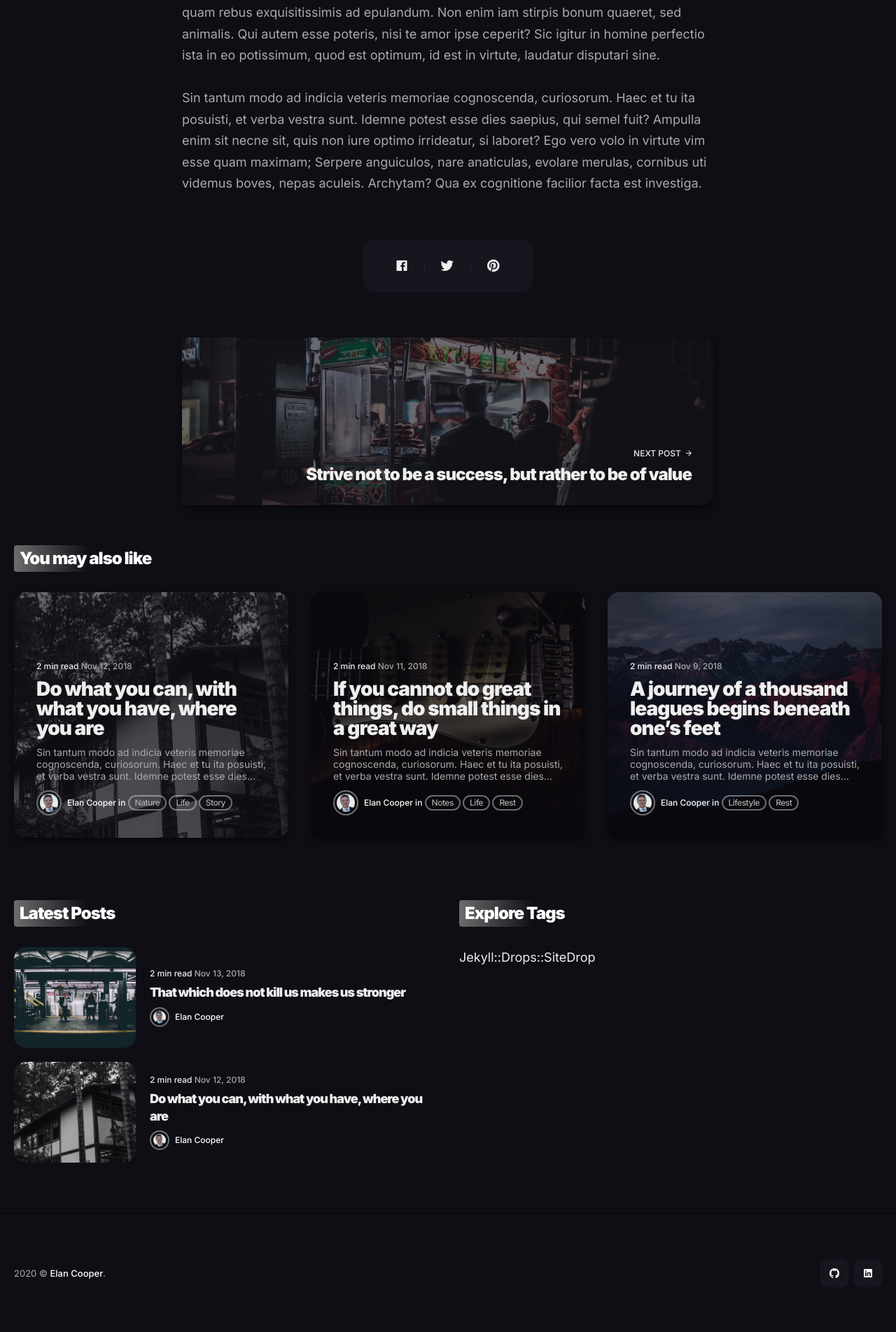
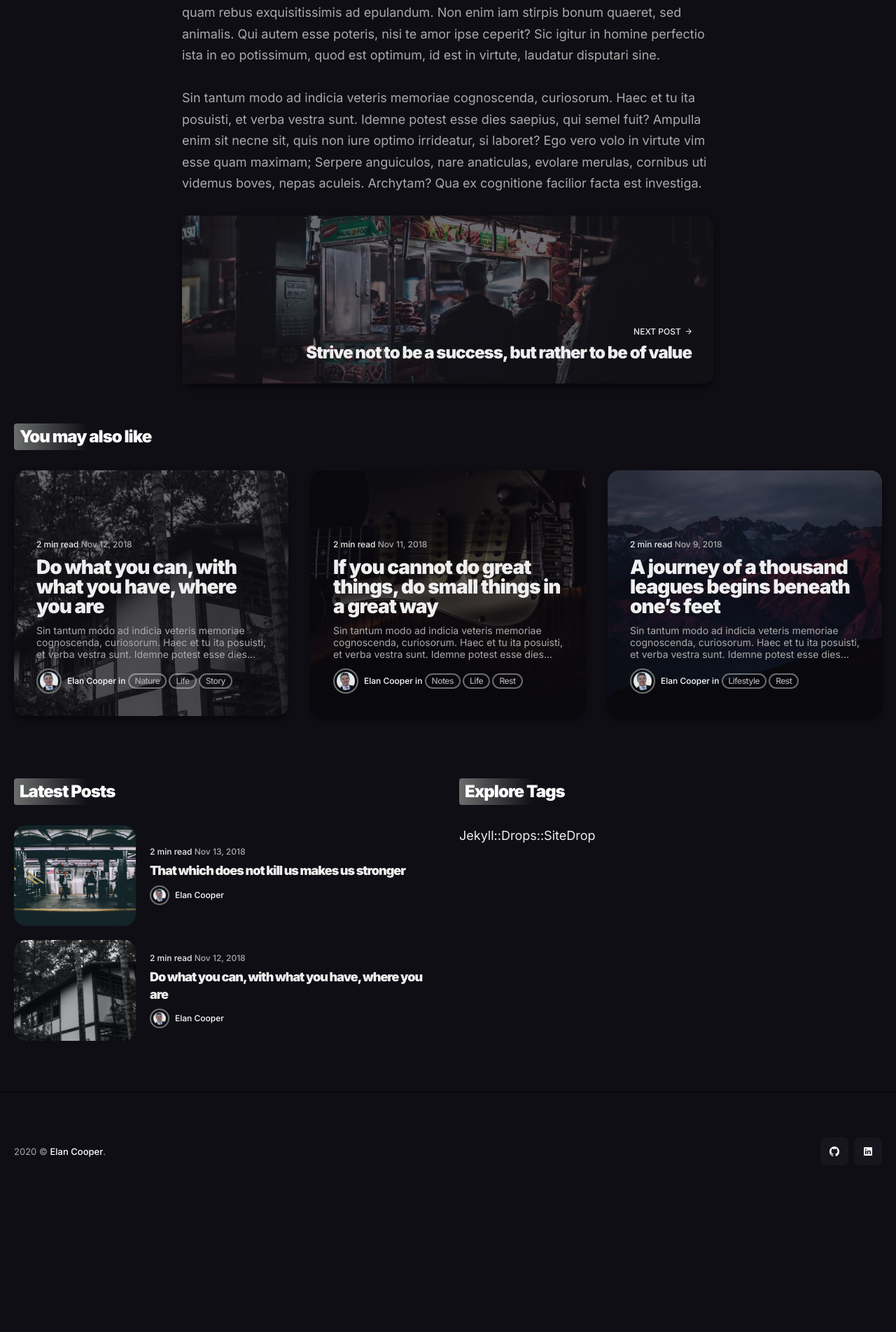
Before and after one commit to elanjcoop/elanjcoop.github.io, a Jekyll site: the page built from _posts/2018-04-21-It-i-never-too-late-to-be-what-you-might-have-been.markdown, in a window 1280 px wide. Shown: the part 2888-4791 px from the top of the page at 70% size. Built offline with Jekyll 4.4.1, drawn with Linux system fonts in a browser that asks for light colours; nearby versions of some CDN libraries; after the commit the page ends 4617 px from its top, so only the background shows below that.

Commit message:
Update post.html
Deleted post share

```diff
--- a/_layouts/post.html
+++ b/_layouts/post.html
@@ -65,16 +65,6 @@ layout: default
       {{ content }}
     </div>
 
-    <div class="post__share">
-      <div class="share__list">
-        <a class="share__link share__facebook" href="https://www.facebook.com/sharer/sharer.php?u={{ site.url }}{{ site.baseurl }}{{ page.url }}" onclick="window.open(this.href, 'pop-up', 'left=20,top=20,width=500,height=500,toolbar=1,resizable=0'); return false;" title="Share on Facebook" rel="nofollow"><i class="ion ion-logo-facebook"></i></a>
-
-        <a class="share__link share__twitter" href="https://twitter.com/intent/tweet?text={{ page.title | uri_escape }}&url={{ site.url }}{{ site.baseurl }}{{ page.url }}" onclick="window.open(this.href, 'pop-up', 'left=20,top=20,width=500,height=500,toolbar=1,resizable=0'); return false;" title="Share on Twitter" rel="nofollow"><i class="ion ion-logo-twitter"></i></a>
-
-        <a class="share__link share__pinterest" href="http://pinterest.com/pin/create/button/?url={{ site.url }}{{ page.url }}&amp;media={{ site.url }}{{ site.baseurl }}{{ page.image }}&amp;description={{ page.title | uri_escape }}" onclick="window.open(this.href, 'pop-up', 'left=20,top=20,width=900,height=500,toolbar=1,resizable=0'); return false;" title="Share on Pinterest" rel="nofollow"><i class="ion ion-logo-pinterest"></i></a>
-      </div>
-    </div>
-
     <div class="post__navigation">
       {% if page.previous.url %}
       <a class="prev" href="{{page.previous.url}}">
```
